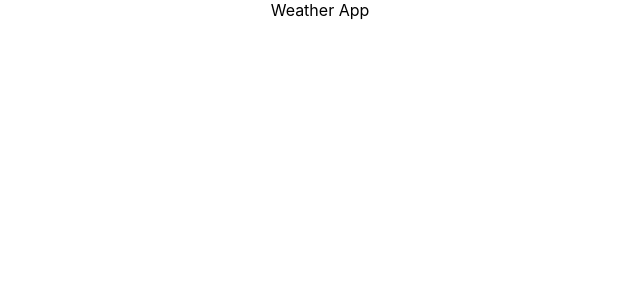
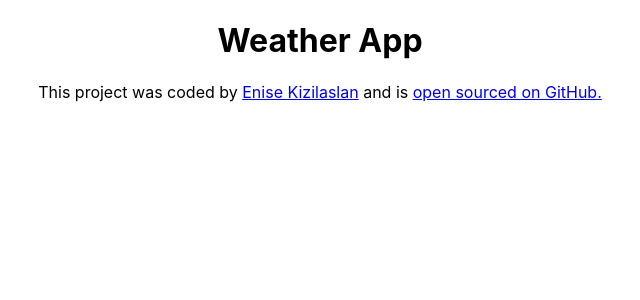
Before and after one commit to EniseK/react-weather-app, a React (Create React App) app: page / in a window 1280 px wide. Shown: the top 300 px of the page, without its empty margins (320-960 px from the left). Built offline with nearby package versions, Linux system fonts and the light colour scheme.

Commit message:
Added the GitHub Repo URL and link to personal page.

```diff
--- a/src/App.js
+++ b/src/App.js
@@ -2,5 +2,19 @@
 import "./App.css";
 
 export default function App() {
-	return <div className="App">Weather App</div>;
+	return (
+		<div className="App">
+			<h1> Weather App</h1>
+			<footer>
+				This project was coded by{" "}
+				<a href="https://classy-empanada-a7c461.netlify.app/" target="_blank">
+					Enise Kizilaslan
+				</a>{" "}
+				and is {""}
+				<a href="https://github.com/EniseK/react-weather-app" target="_blank">
+					open sourced on GitHub.
+				</a>
+			</footer>
+		</div>
+	);
 }
```
